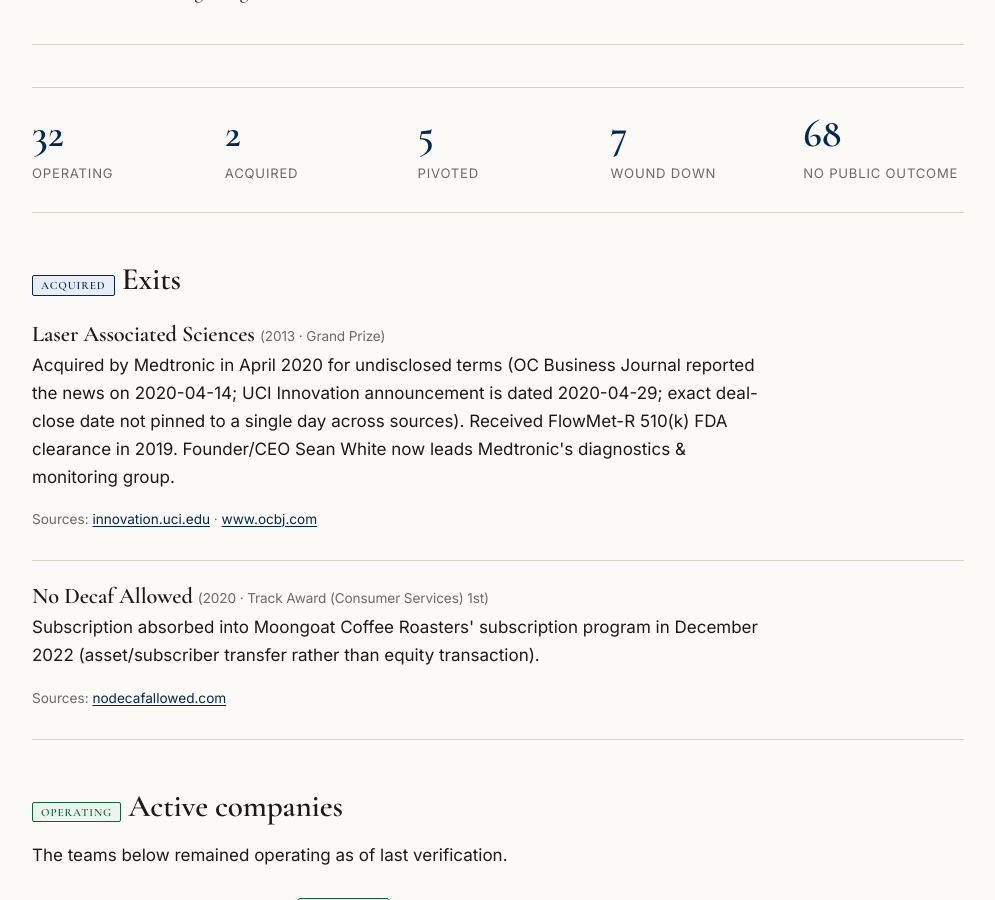
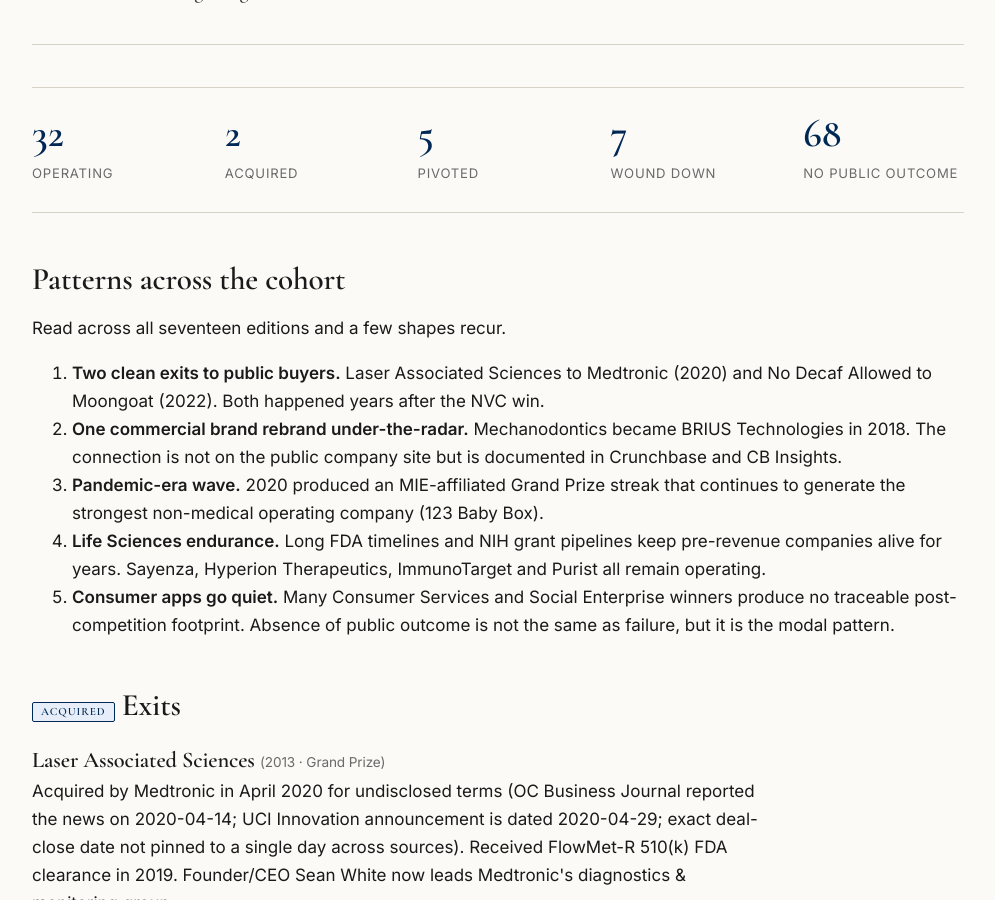
Before and after one commit to StellaZhangUCI/stellazhanguci.github.io, a Jekyll site: the page built from outcomes/index.html, in a window 1280 px wide and 900 px high, scrolled down 323 px. Shown: the whole window, without its empty margins (142-1137 px from the left). Built offline with Jekyll 4.4.1, drawn with Linux system fonts in a browser that asks for light colours.

Commit message:
outcomes: add 'patterns across the cohort' section

```diff
--- a/outcomes/index.html
+++ b/outcomes/index.html
@@ -24,6 +24,18 @@
   <div class="stat"><span class="num">{{ shutdown.size | plus: dormant.size }}</span><span class="label">Wound down</span></div>
   <div class="stat"><span class="num">{{ nofound.size }}</span><span class="label">No public outcome</span></div>
 </div>
+
+<section class="section">
+  <h2>Patterns across the cohort</h2>
+  <p>Read across all seventeen editions and a few shapes recur.</p>
+  <ol>
+    <li><strong>Two clean exits to public buyers.</strong> Laser Associated Sciences to Medtronic (2020) and No Decaf Allowed to Moongoat (2022). Both happened years after the NVC win.</li>
+    <li><strong>One commercial brand rebrand under-the-radar.</strong> Mechanodontics became BRIUS Technologies in 2018. The connection is not on the public company site but is documented in Crunchbase and CB Insights.</li>
+    <li><strong>Pandemic-era wave.</strong> 2020 produced an MIE-affiliated Grand Prize streak that continues to generate the strongest non-medical operating company (123 Baby Box).</li>
+    <li><strong>Life Sciences endurance.</strong> Long FDA timelines and NIH grant pipelines keep pre-revenue companies alive for years. Sayenza, Hyperion Therapeutics, ImmunoTarget and Purist all remain operating.</li>
+    <li><strong>Consumer apps go quiet.</strong> Many Consumer Services and Social Enterprise winners produce no traceable post-competition footprint. Absence of public outcome is not the same as failure, but it is the modal pattern.</li>
+  </ol>
+</section>
 
 <section class="section">
   <h2><span class="badge acquired">Acquired</span> Exits</h2>
```
